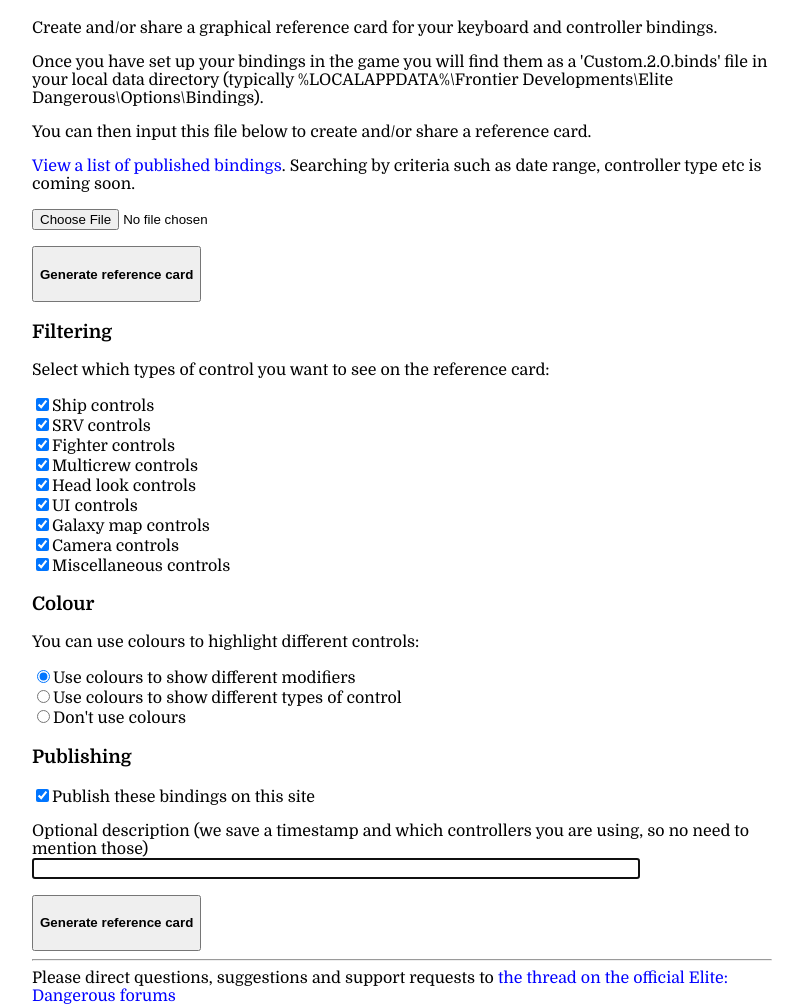
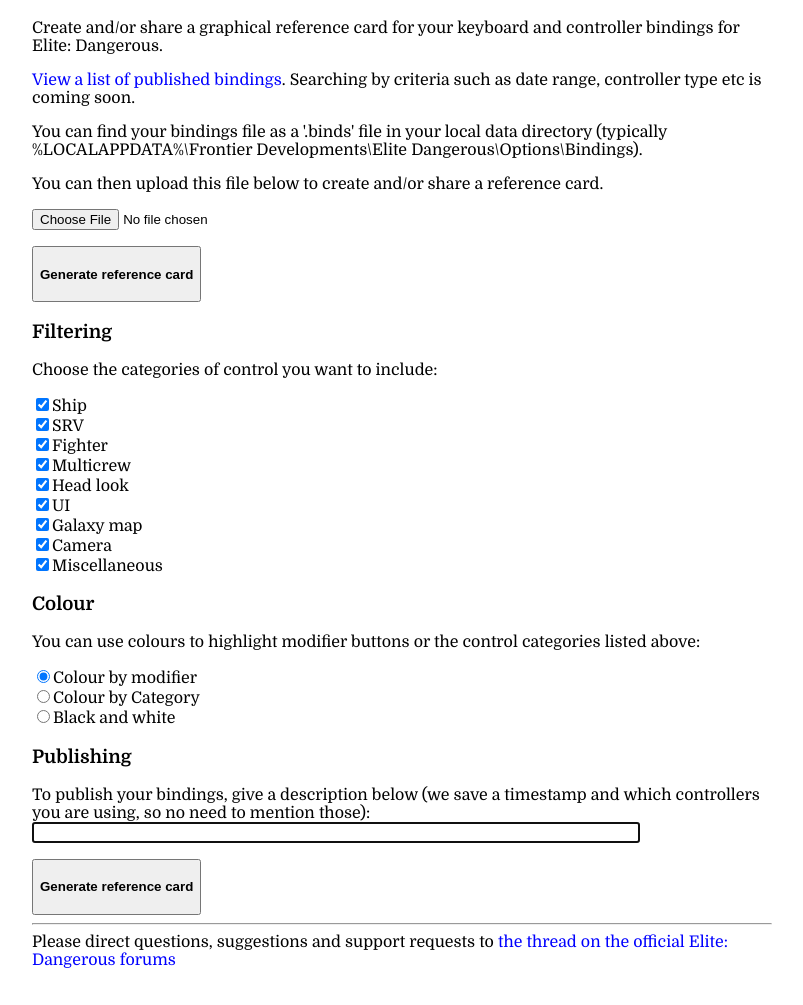
Before and after one commit to richardbuckle/EDRefCard, a plain HTML site: page www/index.html in a window 1280 px wide. Shown: the part 61-1066 px from the top of the page, without its empty margins (238-1041 px from the left). After the commit the page ends 1030 px from the top, so only its background shows below. Drawn offline with Linux system fonts and the light colour scheme.

Commit message:
It's public iff there's a description

```diff
--- a/www/index.html
+++ b/www/index.html
@@ -13,13 +13,13 @@
         <h1>EDRefCard</h1>
       </div>
       <div id="content">
-        Create and/or share a graphical reference card for your keyboard and controller bindings.
+        Create and/or share a graphical reference card for your keyboard and controller bindings for Elite: Dangerous.
         <p />
-        Once you have set up your bindings in the game you will find them as a 'Custom.2.0.binds' file in your local data directory (typically %LOCALAPPDATA%\Frontier Developments\Elite Dangerous\Options\Bindings).
+        <a href="/list">View a list of published bindings</a>. Searching by criteria such as date range, controller type etc is coming soon.
+        <p/>
+        You can find your bindings file as a '.binds' file in your local data directory (typically %LOCALAPPDATA%\Frontier Developments\Elite Dangerous\Options\Bindings).
         <p />
-        You can then input this file below to create and/or share a reference card.
-        <p/>
-        <a href="/list">View a list of published bindings</a>. Searching by criteria such as date range, controller type etc is coming soon.
+        You can then upload this file below to create and/or share a reference card.
         <p/>
         <form id="uploadbindings" enctype="multipart/form-data" method="post" action="scripts/bindings.py">
           <input id="fileupload" name="bindings" type="file" accept=".binds" required />
@@ -28,44 +28,38 @@
 			<button type="submit"><h4>Generate reference card</h4></button>
 		  </div>
           <h3>Filtering</h3>
-          Select which types of control you want to see on the reference card:
+          Choose the categories of control you want to include:
           <p />
-          <input type="checkbox" checked name="showship" value="on" />Ship controls
+          <input type="checkbox" checked name="showship" value="on" />Ship
           <br />
-          <input type="checkbox" checked name="showsrv" value="on" />SRV controls
+          <input type="checkbox" checked name="showsrv" value="on" />SRV
           <br />
-          <input type="checkbox" checked name="showfighter" value="on" />Fighter controls
+          <input type="checkbox" checked name="showfighter" value="on" />Fighter
           <br />
-          <input type="checkbox" checked name="showmulticrew" value="on" />Multicrew controls
+          <input type="checkbox" checked name="showmulticrew" value="on" />Multicrew
           <br />
-          <input type="checkbox" checked name="showheadlook" value="on" />Head look controls
+          <input type="checkbox" checked name="showheadlook" value="on" />Head look
           <br />
-          <input type="checkbox" checked name="showui" value="on" />UI controls
+          <input type="checkbox" checked name="showui" value="on" />UI
           <br />
-          <input type="checkbox" checked name="showgalaxymap" value="on" />Galaxy map controls
+          <input type="checkbox" checked name="showgalaxymap" value="on" />Galaxy map
           <br />
-          <input type="checkbox" checked name="showcamera" value="on" />Camera controls
+          <input type="checkbox" checked name="showcamera" value="on" />Camera
           <br />
-          <input type="checkbox" checked name="showmisc" value="on" />Miscellaneous controls
+          <input type="checkbox" checked name="showmisc" value="on" />Miscellaneous
           <br />
           <p />
           <h3>Colour</h3>
-          You can use colours to highlight different controls:
+          You can use colours to highlight modifier buttons or the control categories listed above:
           <p />
-          <input type="radio" checked name="styling" value="modifier" />Use colours to show different modifiers
+          <input type="radio" checked name="styling" value="modifier" />Colour by modifier
           <br />
-          <input type="radio" name="styling" value="group" />Use colours to show different types of control
-<!--
+          <input type="radio" name="styling" value="group" />Colour by Category
           <br />
-          <input type="radio" name="styling" value="category" />Use colours to show different categories of control (combat, navigation, <em>etc.</em>)
--->
-          <br />
-          <input type="radio" name="styling" value="none" />Don't use colours
+          <input type="radio" name="styling" value="none" />Black and white
           <p />
           <h3>Publishing</h3>
-          <input type="checkbox" checked name="public" value="on" />Publish these bindings on this site
-          <p />
-          Optional description (we save a timestamp and which controllers you are using, so no need to mention those)
+          To publish your bindings, give a description below (we save a timestamp and which controllers you are using, so no need to mention those):
           <br>
           <input type="text" name="description" autofocus size="256"  maxlength="256" style="width: 600px;/">
           <p />
```
Also changed, not shown: 1 other file.
